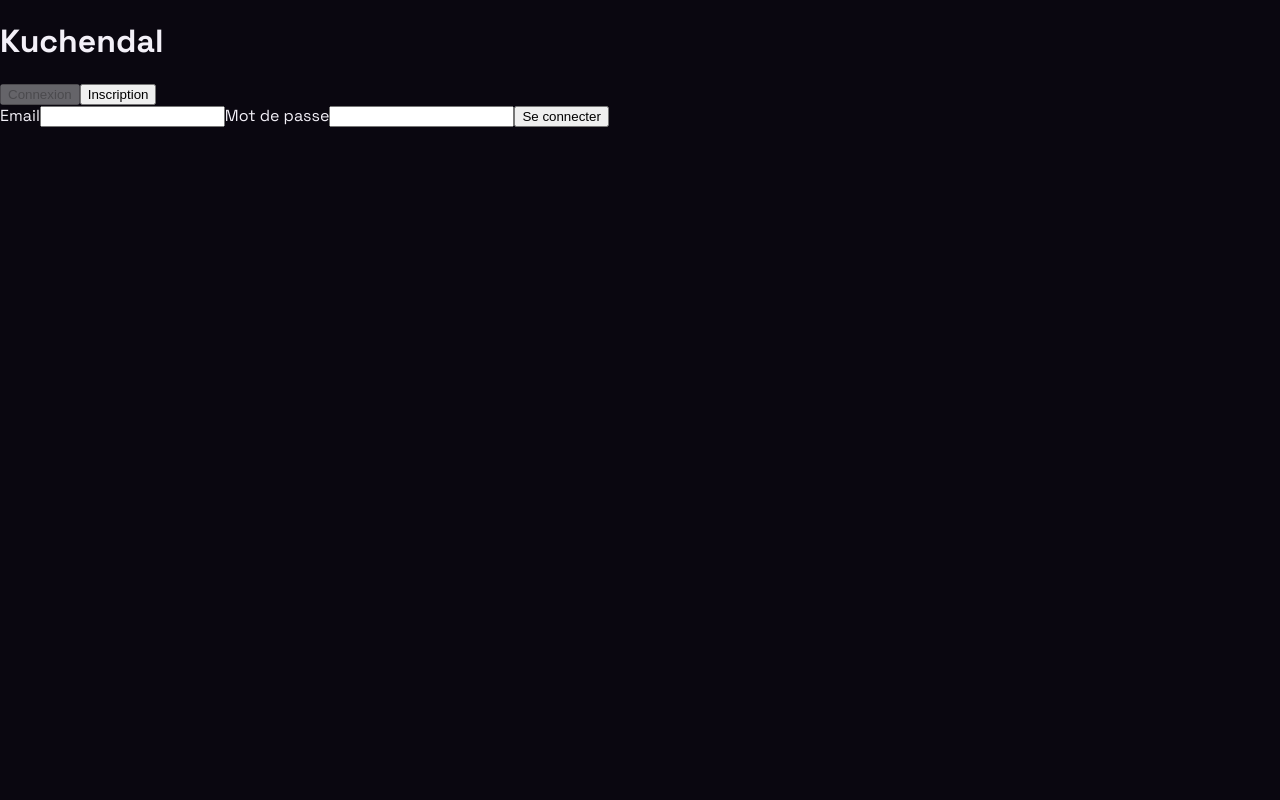
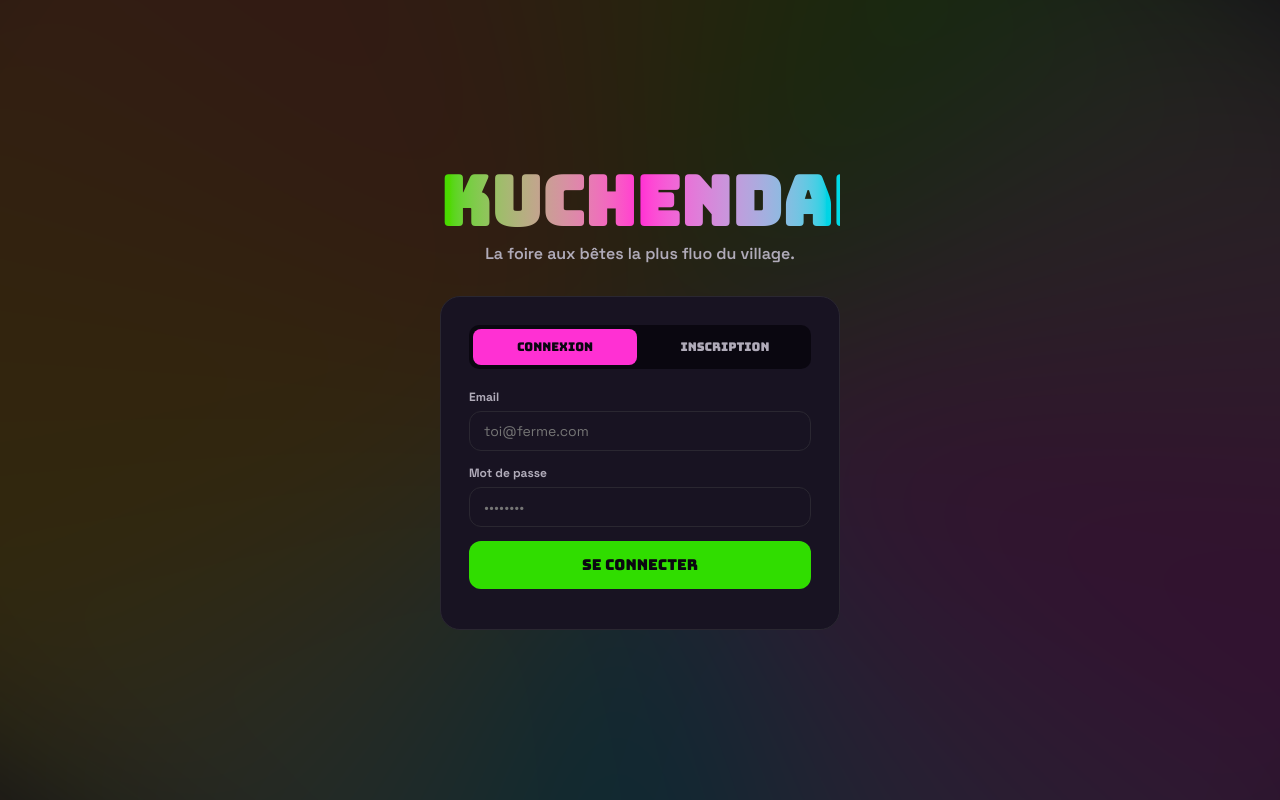
Before and after one commit to Sceptik23/kuchendal, a Next.js app in the folder apps/web/: page / in a window 1280 px wide. Built offline with nearby package versions, Linux system fonts and the light colour scheme; no server answers.

Commit message:
feat(web): restyle Accueil/Auth screen

```diff
--- /dev/null
+++ b/apps/web/components/AuthForm.module.css
@@ -0,0 +1,145 @@
+.page {
+  position: relative;
+  min-height: 100vh;
+  background: var(--kd-bg);
+  color: var(--kd-text);
+  font-family: var(--kd-font-body);
+  display: flex;
+  align-items: center;
+  justify-content: center;
+  overflow: hidden;
+  padding: 24px;
+  box-sizing: border-box;
+}
+
+.swirl {
+  position: absolute;
+  top: -40%;
+  left: -20%;
+  width: 140%;
+  height: 180%;
+  background: conic-gradient(
+    from 0deg,
+    var(--kd-accent-green),
+    var(--kd-accent-pink),
+    var(--kd-accent-cyan),
+    var(--kd-accent-yellow),
+    var(--kd-accent-orange),
+    var(--kd-accent-green)
+  );
+  filter: blur(100px);
+  opacity: 0.16;
+  animation: swirl-spin 55s linear infinite;
+  z-index: 0;
+}
+
+@keyframes swirl-spin {
+  from {
+    transform: rotate(0deg);
+  }
+  to {
+    transform: rotate(360deg);
+  }
+}
+
+.content {
+  position: relative;
+  z-index: 1;
+  width: 100%;
+  max-width: 400px;
+  text-align: center;
+}
+
+.wordmark {
+  font-family: var(--kd-font-display);
+  font-size: clamp(44px, 9vw, 68px);
+  line-height: 0.95;
+  margin: 0 0 8px;
+  background: linear-gradient(
+    90deg,
+    var(--kd-accent-green),
+    var(--kd-accent-pink),
+    var(--kd-accent-cyan)
+  );
+  -webkit-background-clip: text;
+  background-clip: text;
+  color: transparent;
+}
+
+.tagline {
+  font-weight: 600;
+  font-size: 16px;
+  color: var(--kd-text-muted);
+  margin: 0 0 32px;
+}
+
+.card {
+  background: var(--kd-surface);
+  border: 1px solid var(--kd-border);
+  border-radius: var(--kd-radius-lg);
+  padding: 28px;
+  text-align: left;
+}
+
+.tabs {
+  display: flex;
+  gap: 6px;
+  margin-bottom: 20px;
+  background: var(--kd-bg);
+  border-radius: 10px;
+  padding: 4px;
+}
+
+.tab {
+  flex: 1;
+  font-family: var(--kd-font-display);
+  font-size: 12px;
+  padding: 10px;
+  border-radius: 8px;
+  border: none;
+  cursor: pointer;
+  background: transparent;
+  color: var(--kd-text-muted);
+}
+
+.tabActive {
+  background: var(--kd-accent-pink);
+  color: var(--kd-bg);
+}
+
+.label {
+  font-size: 12px;
+  font-weight: 700;
+  color: var(--kd-text-muted);
+  display: block;
+  margin-bottom: 6px;
+}
+
+.field {
+  width: 100%;
+  box-sizing: border-box;
+  margin-bottom: 14px;
+}
+
+.submitWrap {
+  width: 100%;
+  margin-bottom: 12px;
+}
+
+.submit {
+  width: 100%;
+  box-sizing: border-box;
+}
+
+.error {
+  color: var(--kd-accent-pink);
+  font-size: 13px;
+  font-weight: 600;
+  margin: 12px 0 0;
+}
+
+.pending {
+  font-family: var(--kd-font-body);
+  color: var(--kd-text);
+  text-align: center;
+}
--- a/apps/web/components/AuthForm.tsx
+++ b/apps/web/components/AuthForm.tsx
@@ -1,7 +1,9 @@
 "use client";
 
 import { useState } from "react";
+import { Button, Input } from "@kuhhandel/ui";
 import { useAuthStore } from "../store/authStore";
+import styles from "./AuthForm.module.css";
 
 export function AuthForm() {
   const [mode, setMode] = useState<"signin" | "signup">("signin");
@@ -15,11 +17,27 @@ export function AuthForm() {
   const pendingConfirmation = useAuthStore((s) => s.pendingConfirmation);
 
   if (pendingConfirmation) {
-    return <p>Vérifie ta boîte mail pour confirmer ton compte, puis connecte-toi.</p>;
+    return (
+      <div className={styles.page}>
+        <div className={styles.swirl} />
+        <div className={styles.content}>
+          <p className={styles.pending}>
+            Vérifie ta boîte mail pour confirmer ton compte, puis connecte-toi.
+          </p>
+        </div>
+      </div>
+    );
   }
 
   return (
+    <div className={styles.page}>
+      <div className={styles.swirl} />
+      <div className={styles.content}>
+        <h1 className={styles.wordmark}>KUCHENDAL</h1>
+        <p className={styles.tagline}>La foire aux bêtes la plus fluo du village.</p>
+
         <form
+          className={styles.card}
           onSubmit={(e) => {
             e.preventDefault();
             if (mode === "signin") {
@@ -29,49 +47,82 @@ export function AuthForm() {
             }
           }}
         >
-      <h1>Kuchendal</h1>
-      <div>
-        <button type="button" onClick={() => setMode("signin")} disabled={mode === "signin"}>
+          <div className={styles.tabs}>
+            <button
+              type="button"
+              onClick={() => setMode("signin")}
+              className={[styles.tab, mode === "signin" ? styles.tabActive : ""]
+                .filter(Boolean)
+                .join(" ")}
+            >
               Connexion
             </button>
-        <button type="button" onClick={() => setMode("signup")} disabled={mode === "signup"}>
+            <button
+              type="button"
+              onClick={() => setMode("signup")}
+              className={[styles.tab, mode === "signup" ? styles.tabActive : ""]
+                .filter(Boolean)
+                .join(" ")}
+            >
               Inscription
             </button>
           </div>
 
-      <label htmlFor="email">Email</label>
-      <input
+          <label htmlFor="email" className={styles.label}>
+            Email
+          </label>
+          <Input
             id="email"
             type="email"
+            placeholder="toi@ferme.com"
             value={email}
             onChange={(e) => setEmail(e.target.value)}
             required
+            className={styles.field}
           />
 
-      <label htmlFor="password">Mot de passe</label>
-      <input
+          <label htmlFor="password" className={styles.label}>
+            Mot de passe
+          </label>
+          <Input
             id="password"
             type="password"
+            placeholder="••••••••"
             value={password}
             onChange={(e) => setPassword(e.target.value)}
             required
             minLength={6}
+            className={styles.field}
           />
 
           {mode === "signup" && (
             <>
-          <label htmlFor="username">Pseudo</label>
-          <input
+              <label htmlFor="username" className={styles.label}>
+                Pseudo
+              </label>
+              <Input
                 id="username"
                 value={username}
                 onChange={(e) => setUsername(e.target.value)}
                 required
+                className={styles.field}
               />
             </>
           )}
 
-      <button type="submit">{mode === "signin" ? "Se connecter" : "Créer mon compte"}</button>
-      {error && <p role="alert">{error}</p>}
+          <div className={styles.submitWrap}>
+            <Button type="submit" variant="primary" className={styles.submit}>
+              {mode === "signin" ? "Se connecter" : "Créer mon compte"}
+            </Button>
+          </div>
+
+          {error && (
+            <p role="alert" className={styles.error}>
+              {error}
+            </p>
+          )}
         </form>
+      </div>
+    </div>
   );
 }
```
Lines whose indentation alone changed are shown as unchanged.
